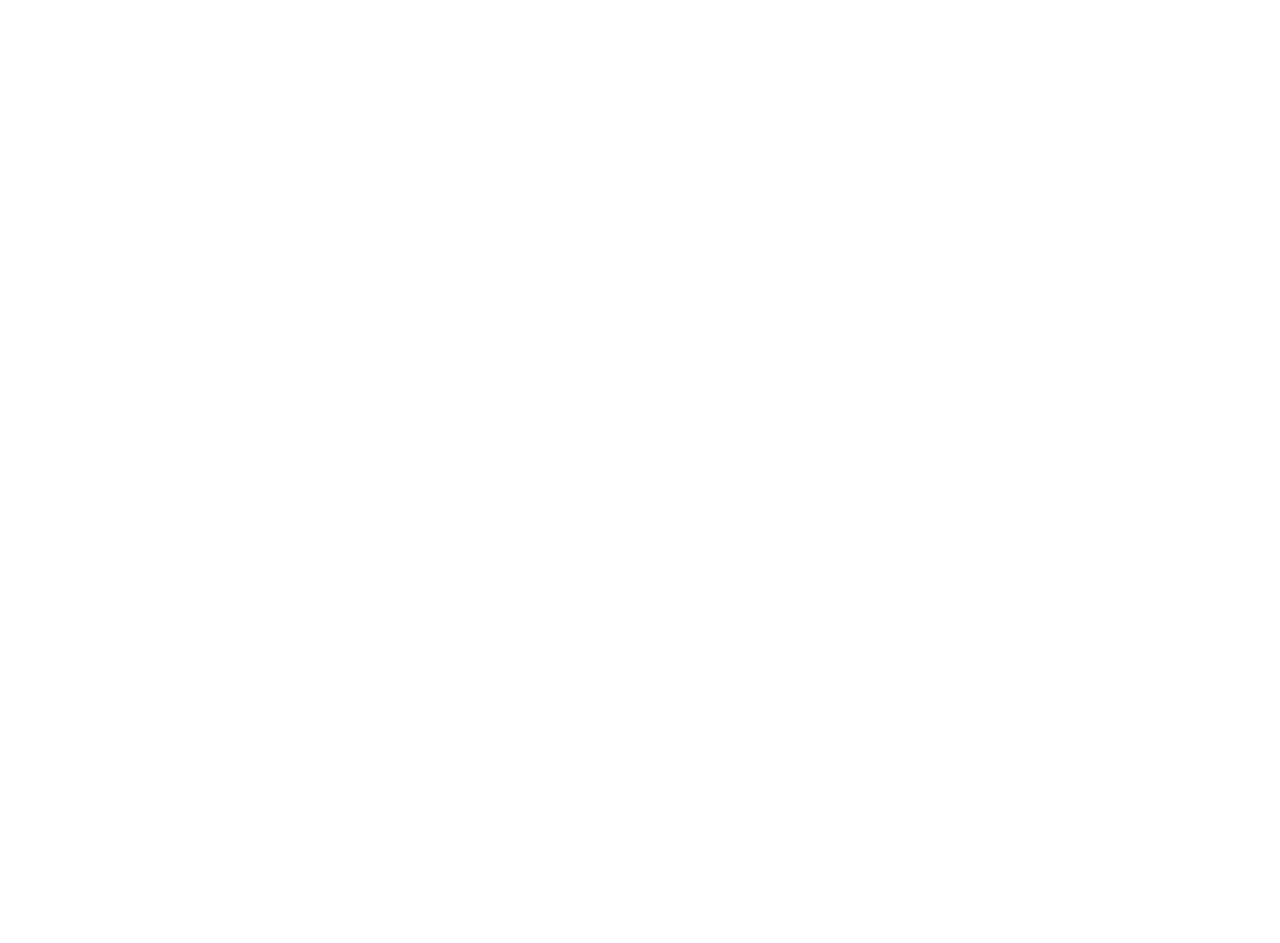
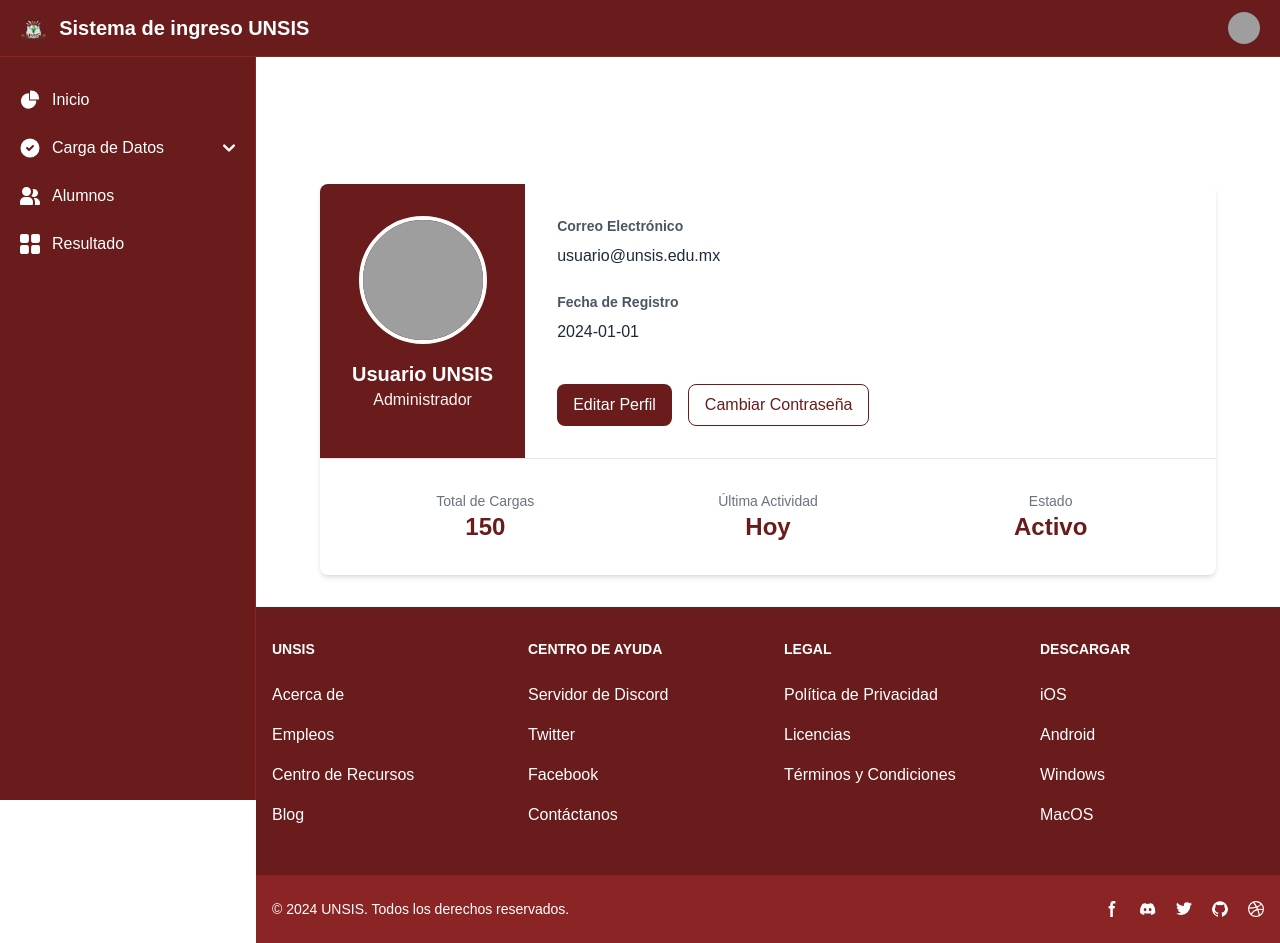
Before and after one commit to UNSIS-ADM/ADM-UNSIS-frontend, an Angular app: page /usuario in a window 1280 px wide. Before the commit this address led to /. Before the commit the page ends 800 px from the top, so only its background shows below. Built offline with nearby package versions, Linux system fonts and the light colour scheme; grey boxes are pictures that could not be loaded.

Commit message:
página de usuari implementada

```diff
--- a/src/app/app.routes.ts
+++ b/src/app/app.routes.ts
@@ -1,4 +1,5 @@
 import { Routes } from '@angular/router';
+import { UsuarioComponent } from './usuario/usuario.component';
 
 export const routes: Routes = [
 
@@ -18,5 +19,5 @@ export const routes: Routes = [
         path: 'resultado',
         loadComponent: () => import('./resultado/resultado.component').then(m => m.ResultadoComponent)
     },
-
+    { path: 'usuario', component: UsuarioComponent }
 ];
--- a/src/app/nav/nav.component.html
+++ b/src/app/nav/nav.component.html
@@ -41,12 +41,14 @@
             </div>
             <ul class="py-2">
               <li>
-                <a href="#" class="block px-4 py-2 text-sm text-[#6a1b1b] hover:bg-[#6a1b1b] hover:text-white">
+                <a routerLink="/usuario"
+                   class="block px-4 py-2 text-sm text-[#6a1b1b] hover:bg-[#6a1b1b] hover:text-white">
                   Mi Perfil
                 </a>
               </li>
               <li>
-                <a href="/login" class="block px-4 py-2 text-sm text-[#6a1b1b] hover:bg-[#6a1b1b] hover:text-white">
+                <a routerLink="/login"
+                   class="block px-4 py-2 text-sm text-[#6a1b1b] hover:bg-[#6a1b1b] hover:text-white">
                   Cerrar Sesión
                 </a>
               </li>
--- /dev/null
+++ b/src/app/usuario/usuario.component.css
@@ -0,0 +1,13 @@
+.grid {
+  display: grid;
+}
+
+@media (max-width: 768px) {
+  .md\:flex {
+    flex-direction: column;
+  }
+
+  .md\:grid-cols-3 {
+    grid-template-columns: repeat(1, minmax(0, 1fr));
+  }
+}
--- /dev/null
+++ b/src/app/usuario/usuario.component.html
@@ -0,0 +1,63 @@
+<app-nav></app-nav>
+<div class="sm:ml-64 mt-16 p-8">
+  <div class="max-w-4xl mx-auto bg-white rounded-lg shadow-md overflow-hidden">
+    <!-- Encabezado con imagen de perfil -->
+    <div class="md:flex">
+      <div class="p-8 bg-[#6a1b1b]">
+        <div class="text-center">
+          <img class="h-32 w-32 rounded-full mx-auto border-4 border-white"
+               [src]="usuario.imagen"
+               [alt]="usuario.nombre">
+          <h2 class="mt-4 text-xl font-bold text-white">{{usuario.nombre}}</h2>
+          <p class="text-[#fff3f3]">{{usuario.rol}}</p>
+        </div>
+      </div>
+
+      <!-- Información del usuario -->
+      <div class="p-8">
+        <div class="grid gap-6">
+          <div>
+            <h3 class="text-gray-600 text-sm font-semibold mb-2">Correo Electrónico</h3>
+            <p class="text-gray-800">{{usuario.email}}</p>
+          </div>
+
+          <div>
+            <h3 class="text-gray-600 text-sm font-semibold mb-2">Fecha de Registro</h3>
+            <p class="text-gray-800">{{usuario.fechaRegistro}}</p>
+          </div>
+
+          <!-- Botones de acción -->
+          <div class="flex gap-4 mt-4">
+            <button class="px-4 py-2 bg-[#6a1b1b] text-white rounded-lg hover:bg-[#8b2424] transition-colors">
+              Editar Perfil
+            </button>
+            <button class="px-4 py-2 border border-[#6a1b1b] text-[#6a1b1b] rounded-lg hover:bg-[#fff3f3] transition-colors">
+              Cambiar Contraseña
+            </button>
+          </div>
+        </div>
+      </div>
+    </div>
+
+    <!-- Sección de estadísticas o información adicional -->
+    <div class="border-t border-gray-200">
+      <div class="grid md:grid-cols-3 gap-4 p-8">
+        <div class="text-center">
+          <h4 class="text-gray-500 text-sm font-medium">Total de Cargas</h4>
+          <p class="text-2xl font-semibold text-[#6a1b1b]">150</p>
+        </div>
+        <div class="text-center">
+          <h4 class="text-gray-500 text-sm font-medium">Última Actividad</h4>
+          <p class="text-2xl font-semibold text-[#6a1b1b]">Hoy</p>
+        </div>
+        <div class="text-center">
+          <h4 class="text-gray-500 text-sm font-medium">Estado</h4>
+          <p class="text-2xl font-semibold text-[#6a1b1b]">Activo</p>
+        </div>
+      </div>
+    </div>
+  </div>
+</div>
+<div class="sm:ml-64"> <!-- Agrega margen izquierdo igual al ancho del sidebar -->
+  <app-footer></app-footer>
+</div>
--- /dev/null
+++ b/src/app/usuario/usuario.component.ts
@@ -0,0 +1,19 @@
+import { Component } from '@angular/core';
+import { NavComponent } from "../nav/nav.component";
+import { FooterComponent } from "../footer/footer.component";
+
+@Component({
+  selector: 'app-usuario',
+  templateUrl: './usuario.component.html',
+  styleUrls: ['./usuario.component.css'],
+  imports: [NavComponent, FooterComponent]
+})
+export class UsuarioComponent {
+  usuario = {
+    nombre: 'Usuario UNSIS',
+    email: 'usuario@unsis.edu.mx',
+    rol: 'Administrador',
+    imagen: 'https://flowbite.com/docs/images/people/profile-picture-5.jpg',
+    fechaRegistro: '2024-01-01'
+  };
+}
```
Also changed, not shown: 1 other file (tests, documents, lock files or other folders).
